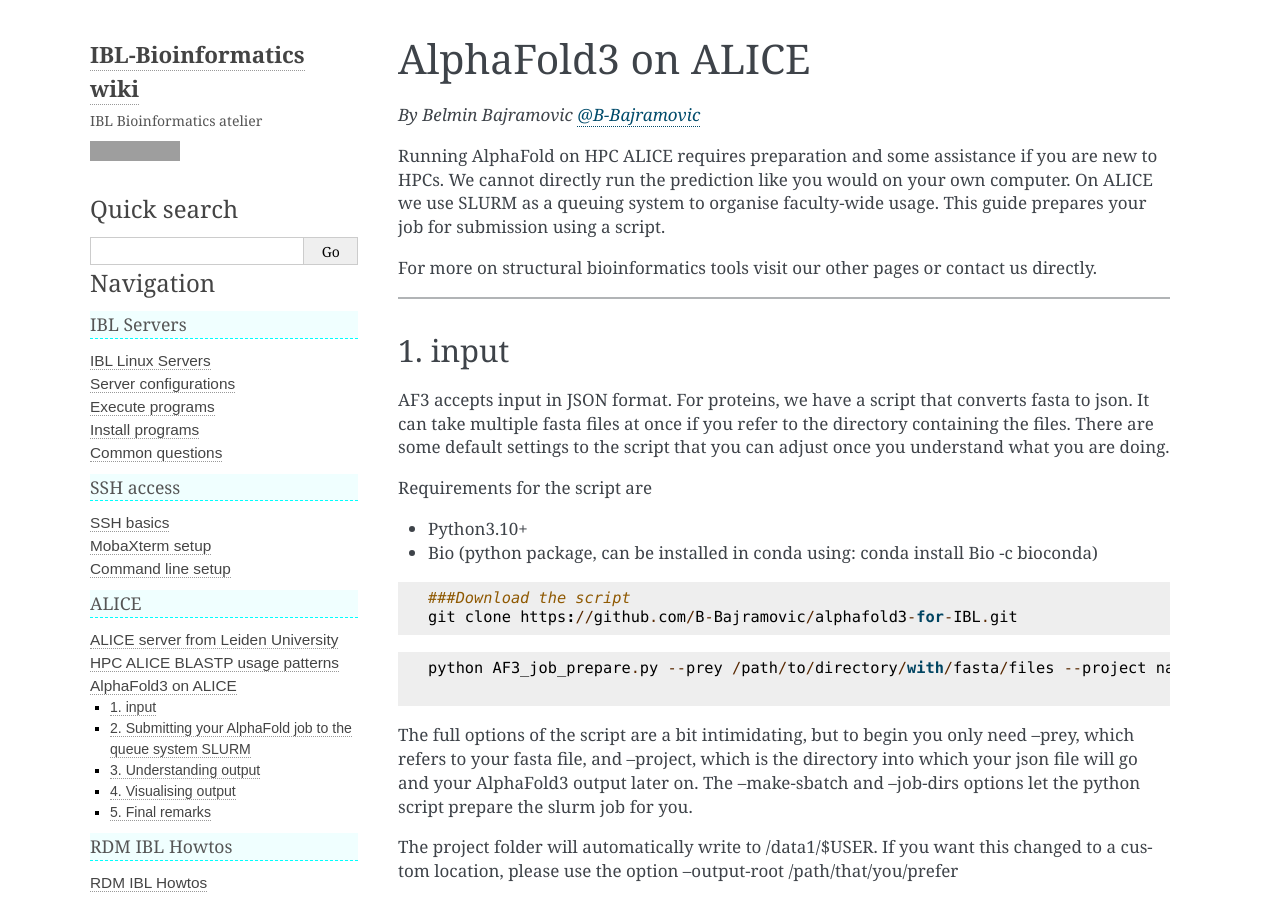
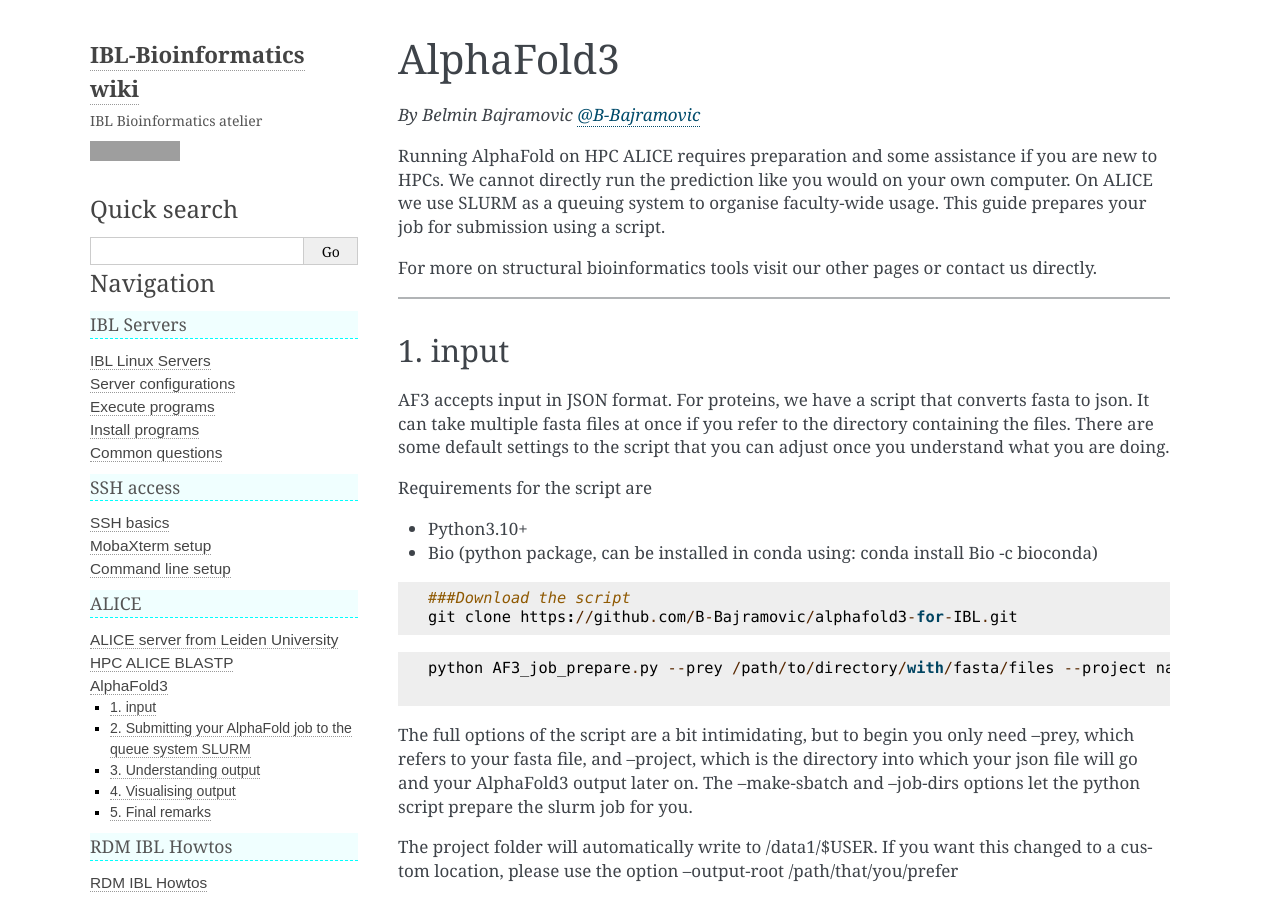
Before and after one commit to IBL-bioinfo/IBL-bioinformatics-wiki, a Sphinx documentation site: the page built from docs/source/alice/AlphaFold3.md, in a window 1280 px wide and 900 px high. Built offline with Sphinx 7.4.7, drawn with Linux system fonts in a browser that asks for light colours; pages that are not in the unit, such as notebooks, are missing from menus; grey boxes are pictures that could not be loaded.

Commit message:
header changes

```diff
--- a/docs/source/alice/AlphaFold3.md
+++ b/docs/source/alice/AlphaFold3.md
@@ -1,4 +1,4 @@
-# AlphaFold3 on ALICE
+# AlphaFold3
 *By Belmin Bajramovic [@B-Bajramovic](https://github.com/B-Bajramovic)*
 
 Running AlphaFold on HPC ALICE requires preparation and some assistance if you are new to HPCs. We cannot directly run the prediction like you would on your own computer. On ALICE we use SLURM as a queuing system to organise faculty-wide usage. This guide prepares your job for submission using a script.
--- a/docs/source/alice/how_to_run_blastp.md
+++ b/docs/source/alice/how_to_run_blastp.md
@@ -1,4 +1,4 @@
-# HPC ALICE BLASTP usage patterns
+# HPC ALICE BLASTP
 *By Belmin Bajramovic [@B-Bajramovic](https://github.com/B-Bajramovic)*
 This guide shows common BLASTP use cases using built-in BLAST options.
 
```
